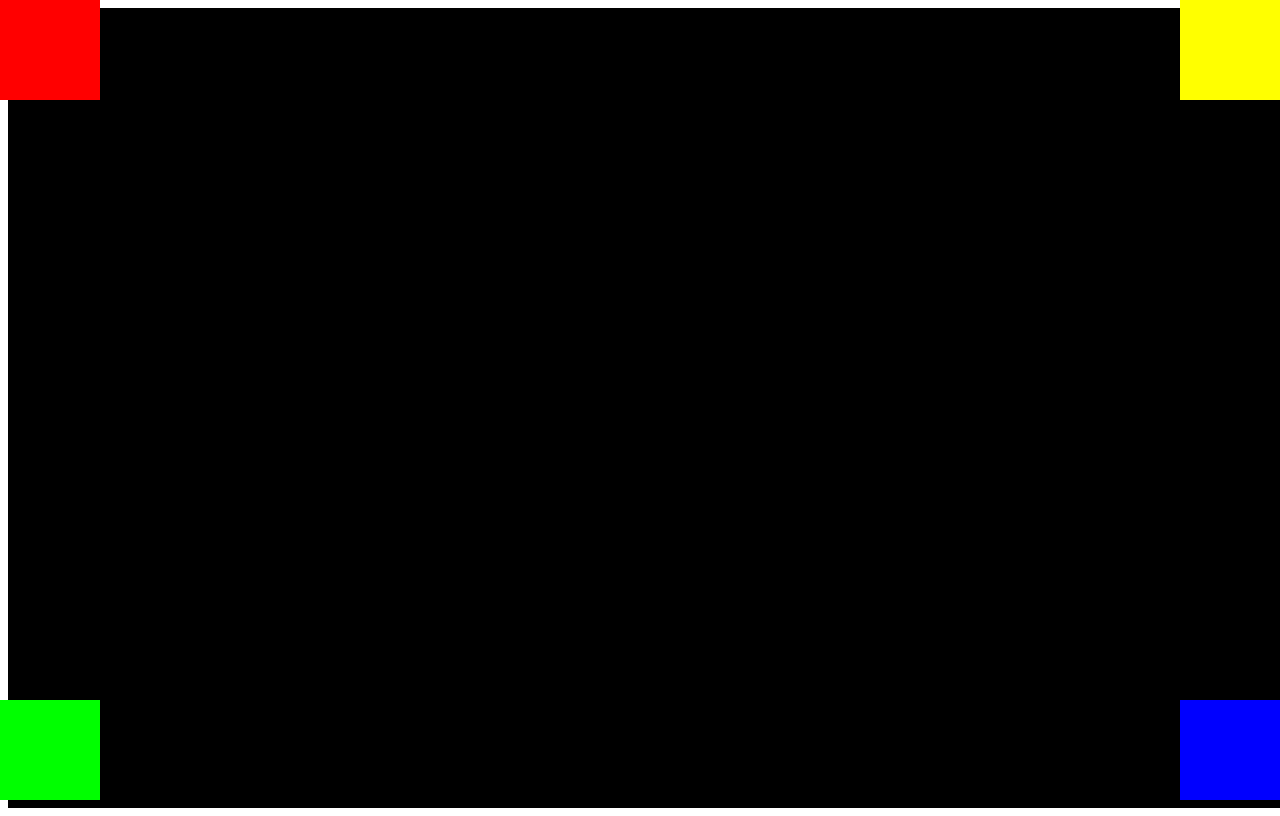
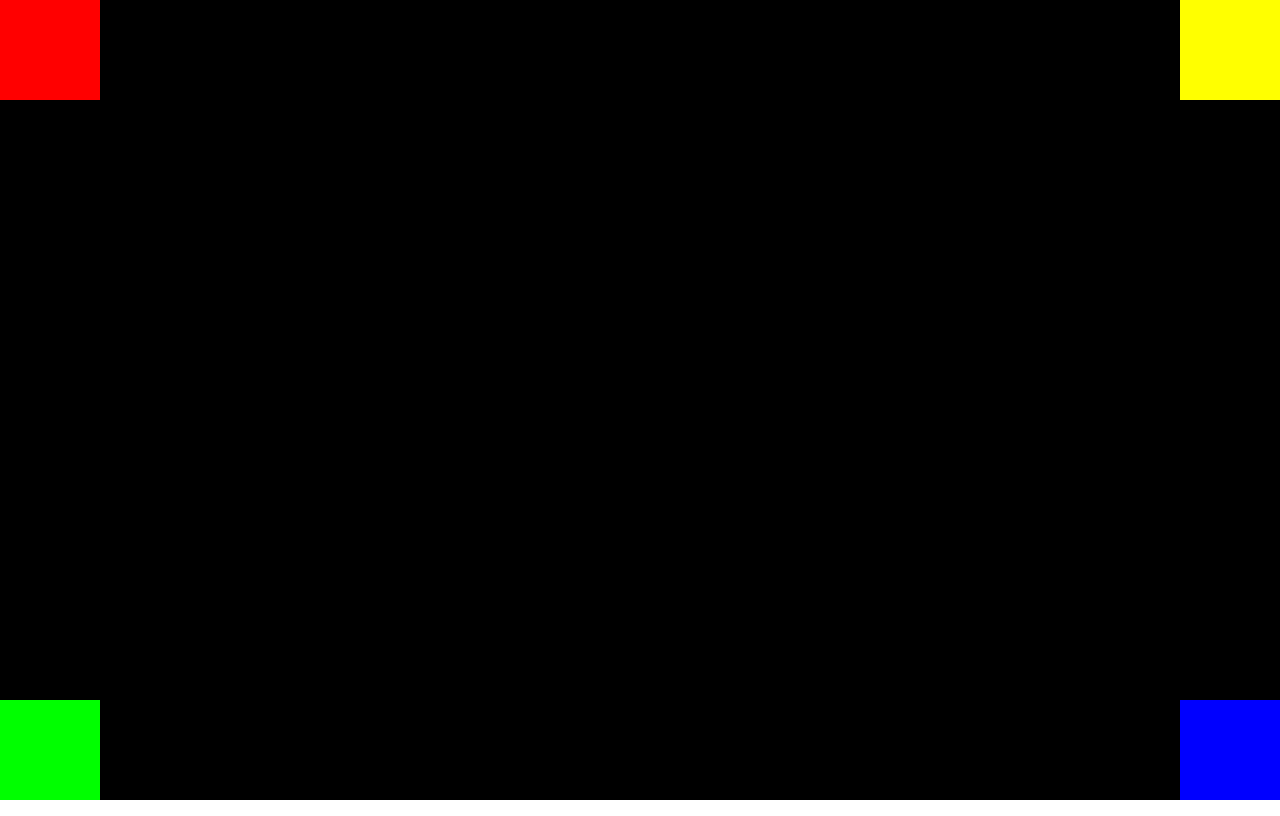
Before and after one commit to BrenoC4rvalho/AutoEstoque, a plain HTML site: page pega.html in a window 1280 px wide. Drawn offline with Linux system fonts and the light colour scheme.

Commit message:
Update pega.html

```diff
--- a/pega.html
+++ b/pega.html
@@ -7,14 +7,21 @@
 
     <style>
 
-        .container {
+        * {
+            margin: 0;
+            padding: 0;
+            box-sizing: border-box;
+        }
+
+        #container1 {
+            position: relative;
             height: 100vh;
             width: 100vw;
             background-color: #000;
         }
 
         .square {
-            position: fixed;
+            position: absolute;
             width: 100px;
             height: 100px;
         }
@@ -36,30 +43,30 @@
         }
 
         .top {
-            top: 0;
+            top: 0px;
         }
 
         .bottom {
-            bottom: 0;
+            bottom: 0px;
         }
 
         .right {
-            right: 0;
+            right: 0px;
         }
 
         .left {
-            left: 0;
+            left: 0px;
         }
-
 
     </style>
 </head>
 <body>
-    <div class="container">
+    <div id="container1">
         <div class="square red top left"></div>
         <div class="square yellow top right"></div>
         <div class="square green bottom left"></div>
         <div class="square blue bottom right"></div>
     </div>
+
 </body>
 </html>
```
